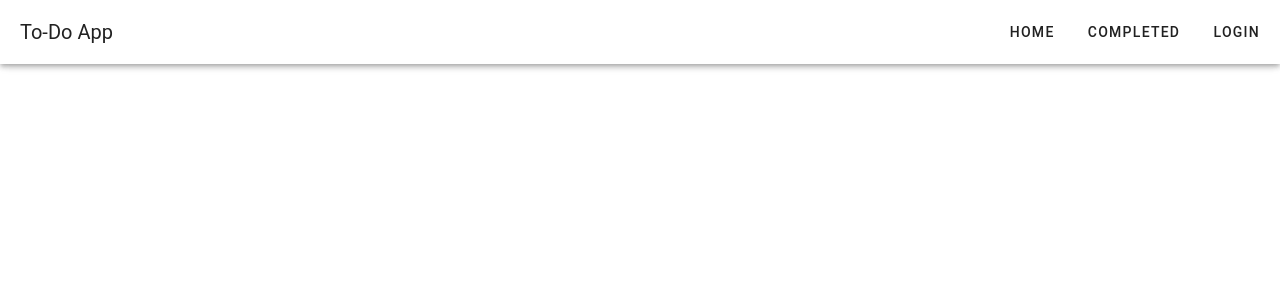
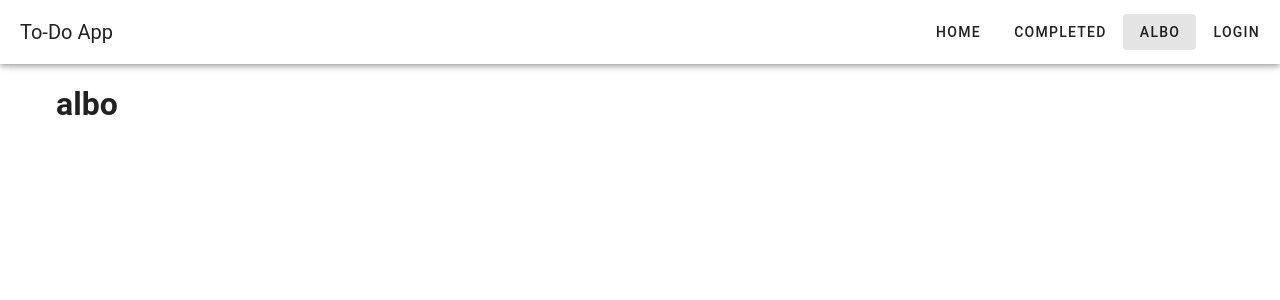
Before and after one commit to Adriatik-Berdufi/to_do_app, a Vue app: page /albo in a window 1280 px wide. Shown: the top 300 px of the page. Built offline with nearby package versions, Linux system fonts and the light colour scheme; what webfontloader would draw is missing.

Commit message:
Add Axios and Albo page

```diff
--- a/package.json
+++ b/package.json
@@ -9,6 +9,7 @@
     "preview": "vite preview"
   },
   "dependencies": {
+    "axios": "^1.7.2",
     "dotenv": "^16.4.5",
     "vue": "^3.4.29",
     "vue-router": "^4.4.0",
--- a/src/components/Header.vue
+++ b/src/components/Header.vue
@@ -7,6 +7,7 @@
         <v-spacer></v-spacer>
         <v-btn text :to="{ name: 'Home' }">Home</v-btn>
         <v-btn text :to="{ name: 'Completed' }">Completed</v-btn>
+        <v-btn text :to="{ name: 'Albo' }">Albo</v-btn>
         <v-btn text :to="{ name: 'Login' }">Login</v-btn>
     </v-app-bar>
 
--- a/src/router/index.js
+++ b/src/router/index.js
@@ -2,11 +2,13 @@ import { createRouter, createWebHistory } from 'vue-router';
 import Home from '../views/Home.vue';
 import Completed from '../views/Completed.vue';
 import Login from '../views/Login.vue';
+import Albo from '../views/Albo.vue';
 
 const routes = [
   { path: '/', name: 'Login', component: Login },
   { path: '/home', name: 'Home', component: Home },
   { path: '/completed', name: 'Completed', component: Completed },
+  { path: '/albo', name: 'Albo', component: Albo },
 ];
 
 const router = createRouter({
--- /dev/null
+++ b/src/views/Albo.vue
@@ -0,0 +1,7 @@
+<script>
+</script>
+<template>
+ <h1>albo</h1>
+</template>
+<style>
+</style>
```
Also changed, not shown: 1 other file (tests, documents, lock files or other folders).
